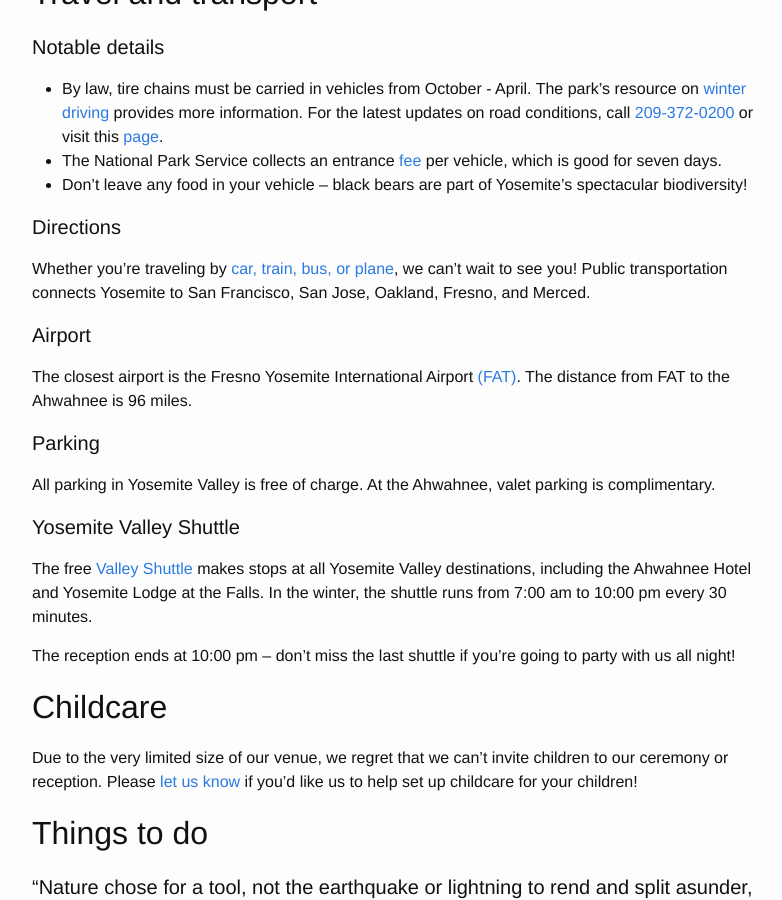
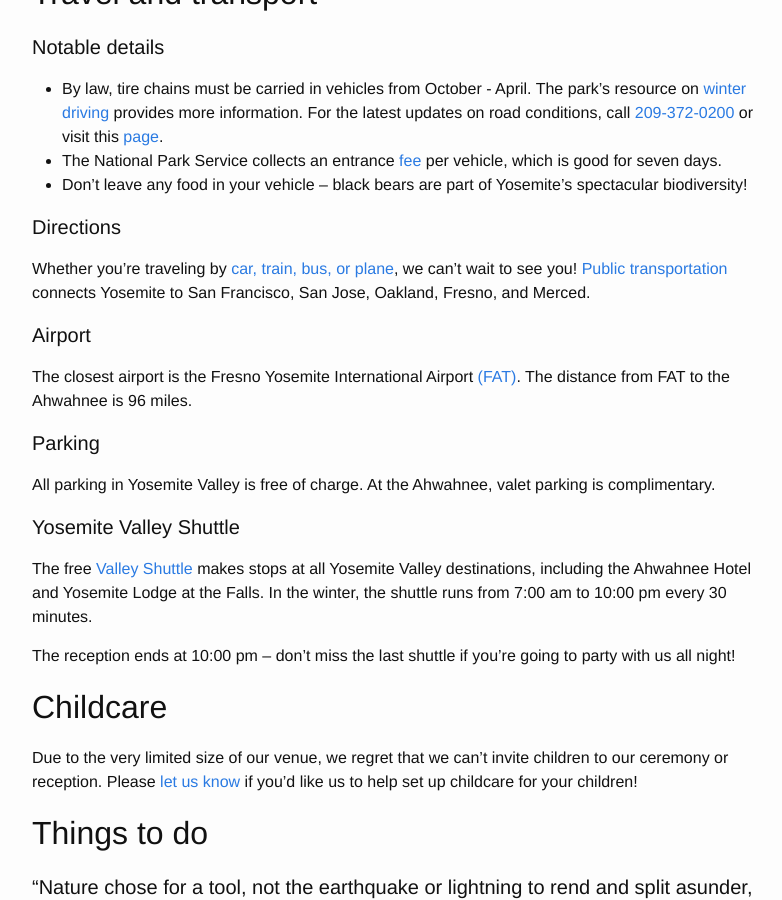
Before and after one commit to j-e-yosemite/j-e-yosemite.github.io, a Jekyll site: the page built from details.md, in a window 1280 px wide and 900 px high, scrolled down 871 px. Shown: the whole window, without its empty margins (238-1020 px from the left). Built offline with Jekyll 4.4.1, drawn with Linux system fonts in a browser that asks for light colours; part of the change alters nothing that is shown.

```diff
--- a/details.md
+++ b/details.md
@@ -41,7 +41,7 @@ Yosemite's National Park status prevents us from setting aside a block of rooms
 
 #### Directions
 
-Whether you're traveling by [car, train, bus, or plane](http://www.travelyosemite.com/discover/getting-here/), we can't wait to see you! Public transportation connects Yosemite to San Francisco, San Jose, Oakland, Fresno, and Merced.
+Whether you're traveling by [car, train, bus, or plane](http://www.travelyosemite.com/discover/getting-here/), we can't wait to see you! [Public transportation](http://yarts.com/) connects Yosemite to San Francisco, San Jose, Oakland, Fresno, and Merced.
 
 #### Airport
 
```
